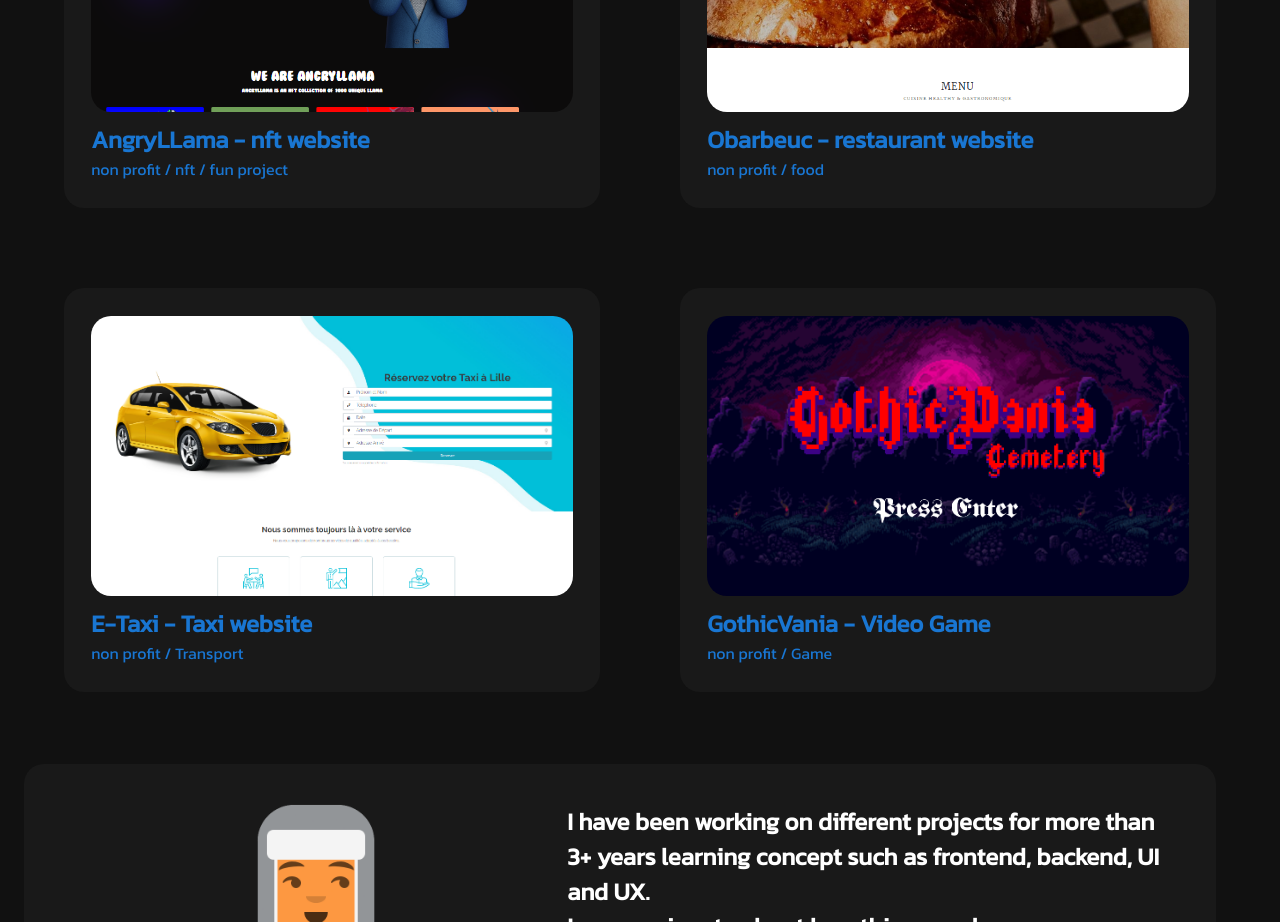
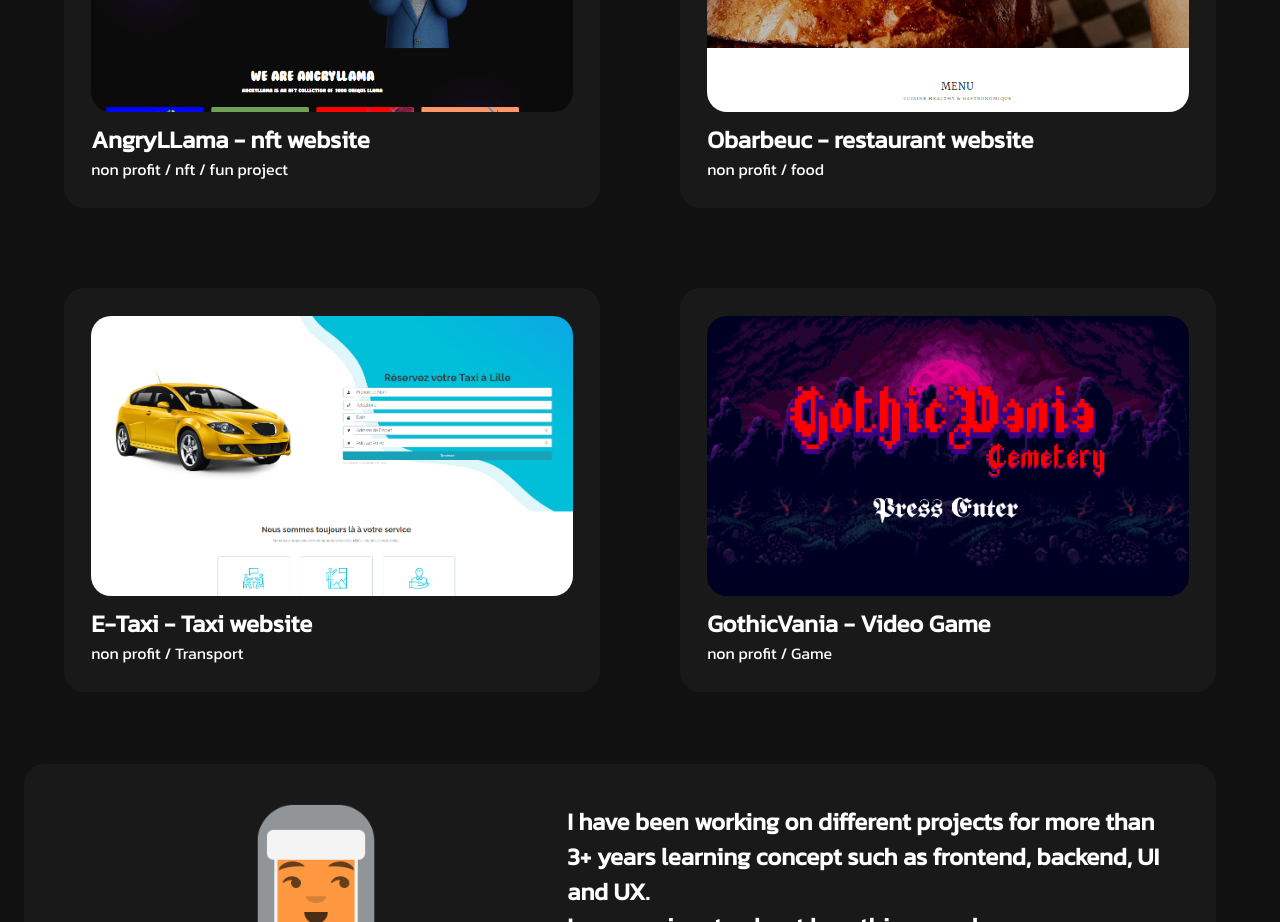
Before and after one commit to Yannis-Alouache/portfolio, a React (Create React App) app: page / in a window 1280 px wide. Shown: the part 1600-2522 px from the top of the page. Built offline with nearby package versions, Linux system fonts and the light colour scheme.

Commit message:
[+] added new style

```diff
--- a/src/Assets/Style/style.css
+++ b/src/Assets/Style/style.css
@@ -145,7 +145,7 @@ section {
     border-radius: 20px;
     position: relative;
     padding: 1.7em 1.7em;
-
+    cursor: pointer;
     transition-duration: 400ms;
 }
 
@@ -166,6 +166,11 @@ section {
 
 .project h1 {
     margin-top: 10px;
+    color: white;
+}
+
+.project p {
+    color: white;
 }
 
 .about .wrapper {
```
